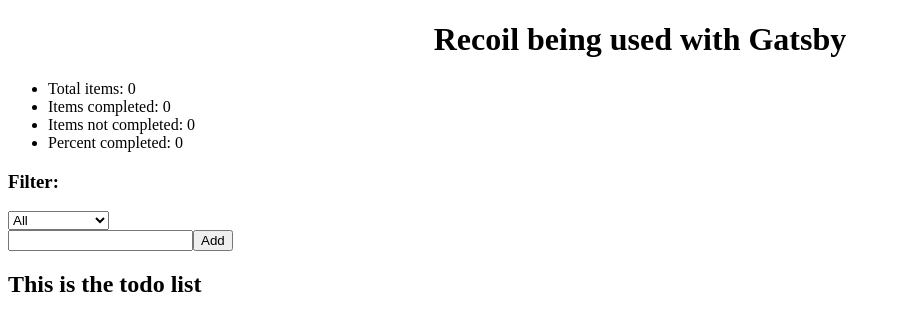
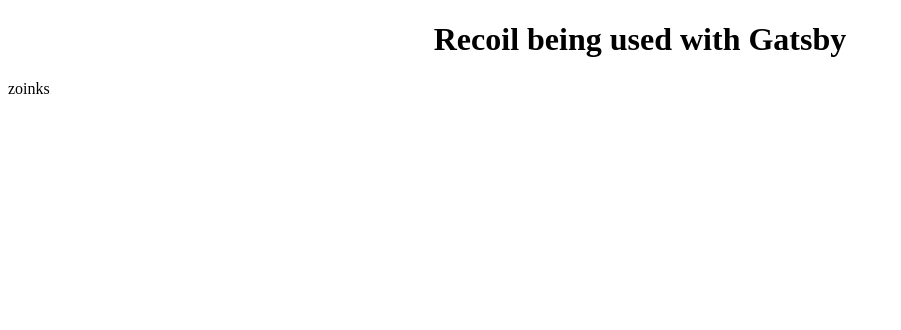
Before and after one commit to jonniebigodes/gatsby-recoil-example, a Gatsby site: page / in a window 1280 px wide. Shown: the whole page, without its empty margins (0-901 px from the left). Built offline with nearby package versions, Linux system fonts and the light colour scheme; Gatsby itself is replaced by a stand-in of ours.

Commit message:
fixing case sense with netlify...ohh boy

```diff
--- a/src/components/TodoList.js
+++ /dev/null
@@ -1,26 +0,0 @@
-import React from "react"
-import { useRecoilValue } from "recoil"
-import {filteredTodoListState} from "../state/TodoListAtom"
-import TodoItemCreator from "./todoItemCreator"
-import TodoItem from "./todoItem"
-import TodoListFilters from "./todoListFilters"
-import TodoListStats from "./todoListStats"
-const TodoList = () => {
-  // before selectors const todoList = useRecoilValue(todoListState)
-  const todoList = useRecoilValue(filteredTodoListState)
-  return (
-    <>
-      <TodoListStats />
-      <TodoListFilters />
-      <TodoItemCreator />
-      <div>
-        <h2>This is the todo list</h2>
-        {todoList.map(todoItem => (
-          <TodoItem item={todoItem} key={todoItem.id} />
-        ))}
-      </div>
-    </>
-  )
-}
-
-export default TodoList
--- a/src/pages/index.js
+++ b/src/pages/index.js
@@ -1,9 +1,8 @@
 import React from "react"
-import TodoList from '../components/todoList'
 const IndexPage = () => (
   <div>
     <h1 style={{ textAlign: "center" }}>Recoil being used with Gatsby</h1>
-    <TodoList />
+   zoinks
   </div>
 )
 export default IndexPage
```
